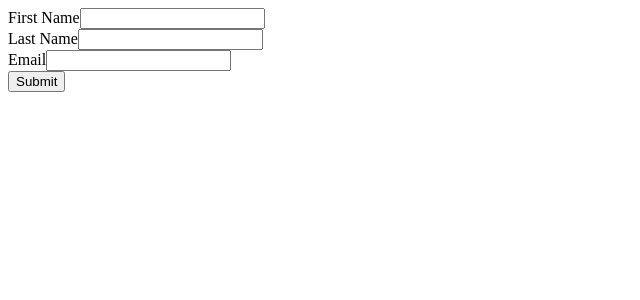
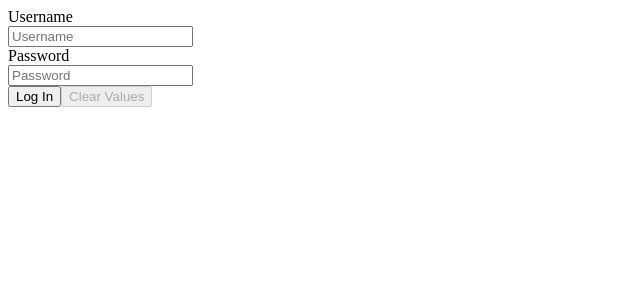
Before and after one commit to rafkus/react-dishes-form, a React (Create React App) app: page / in a window 1280 px wide. Shown: the top 300 px of the page, without its empty margins (0-640 px from the left). Built offline with nearby package versions, Linux system fonts and the light colour scheme.

Commit message:
add submitting error template

```diff
--- a/src/components/DishForm/DishForm.js
+++ b/src/components/DishForm/DishForm.js
@@ -1,30 +1,57 @@
 import React from "react";
-import { Field, reduxForm } from "redux-form";
+import { Field, reduxForm, SubmissionError } from "redux-form";
 
-const submit = values => {
-    console.log(values)
+
+const sleep = ms => new Promise(resolve => setTimeout(resolve, ms))
+
+function submit(values) {
+  return sleep(1000).then(() => {
+      console.log(values);
+
+      throw new SubmissionError({
+        username: 'User does not exist',
+        _error: 'Login failed!'
+      })
+  })
 }
 
+const renderField = ({ input, label, type, meta: { touched, error } }) => (
+    <div>
+      <label>{label}</label>
+      <div>
+        <input {...input} placeholder={label} type={type} />
+        {touched && error && <span>{error}</span>}
+      </div>
+    </div>
+  )
+
 let DishForm = props => {
-  const { handleSubmit } = props;
-
+    const { error, handleSubmit, pristine, reset, submitting } = props
     return (
       <form onSubmit={handleSubmit(submit)}>
+        <Field
+          name="username"
+          type="text"
+          component={renderField}
+          label="Username"
+        />
+        <Field
+          name="password"
+          type="password"
+          component={renderField}
+          label="Password"
+        />
+        {error && <strong>{error}</strong>}
         <div>
-        <label htmlFor="firstName">First Name</label>
-        <Field name="firstName" component="input" type="text" />
+          <button type="submit" disabled={submitting}>
+            Log In
+          </button>
+          <button type="button" disabled={pristine || submitting} onClick={reset}>
+            Clear Values
+          </button>
         </div>
-      <div>
-        <label htmlFor="lastName">Last Name</label>
-        <Field name="lastName" component="input" type="text" />
-      </div>
-      <div>
-        <label htmlFor="email">Email</label>
-        <Field name="email" component="input" type="email" />
-      </div>
-      <button type="submit">Submit</button>
       </form>
-  );
+    )
 };
 
 DishForm = reduxForm({
--- a/src/index.js
+++ b/src/index.js
@@ -13,7 +13,7 @@ const rootReducer = combineReducers({
 
 const store = createStore(
     rootReducer, /* preloadedState, */
-   window.__REDUX_DEVTOOLSgi_EXTENSION__ && window.__REDUX_DEVTOOLS_EXTENSION__()
+   window.__REDUX_DEVTOOLS_EXTENSION__ && window.__REDUX_DEVTOOLS_EXTENSION__()
   );
 
 ReactDOM.render(
```
Lines whose indentation alone changed are shown as unchanged.
